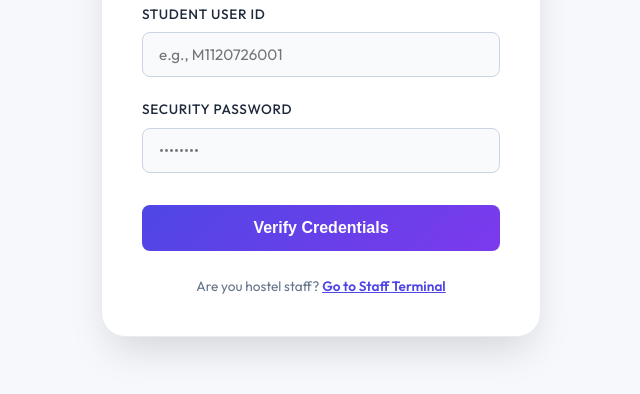
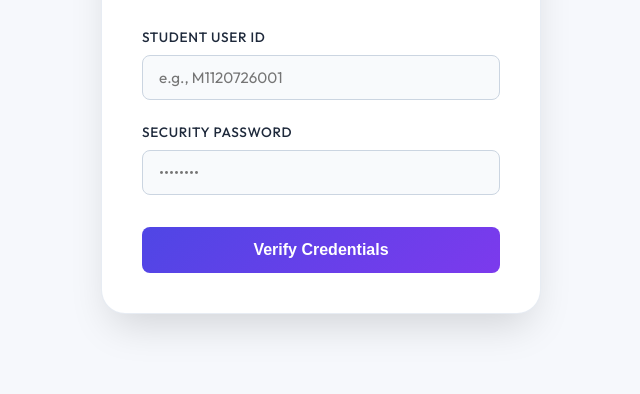
Before and after one commit to projectsnanimk/mahesh-hostel-hub, a plain HTML site: page public/index.html in a window 1280 px wide. Shown: the part 332-726 px from the top of the page, without its empty margins (319-959 px from the left). Drawn offline with Linux system fonts and the light colour scheme.

Commit message:
Remove cross-portal links on student and staff login pages

```diff
--- a/public/index.html
+++ b/public/index.html
@@ -28,9 +28,7 @@
         <button class="btn-submit" type="submit">Verify Credentials</button>
       </form>
 
-      <div class="login-footer">
-        Are you hostel staff? <a href="/staff/">Go to Staff Terminal</a>
-      </div>
+
     </div>
   </div>
 
```
Also changed, not shown: public/staff/index.html (+1 -3 lines).
